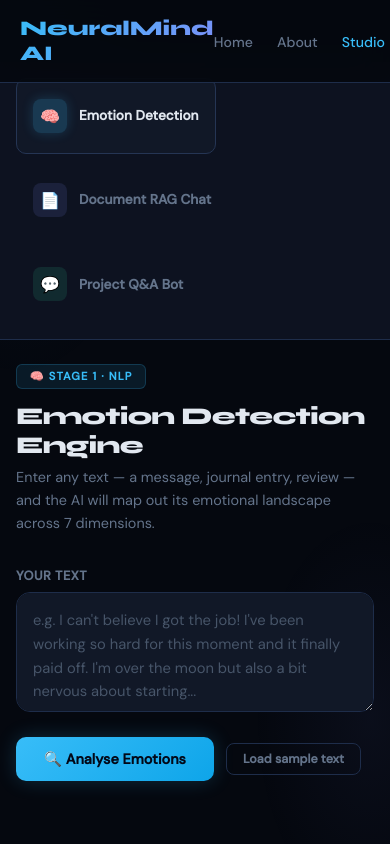
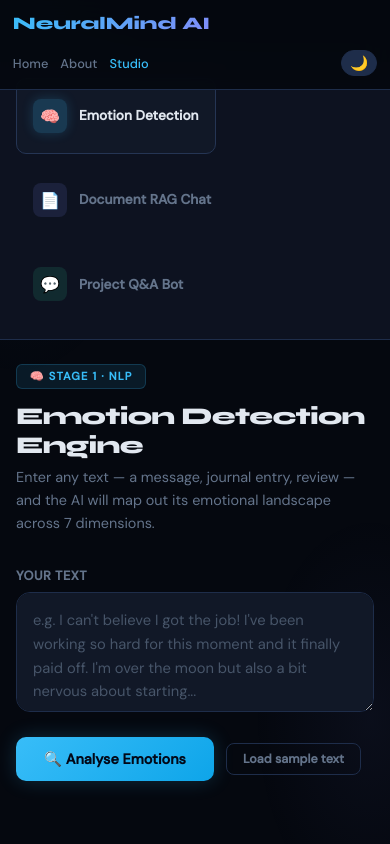
Before and after one commit to rashedshariff70/Smart-AI-Assistant-with-Emotion-Detection-and-Document-Based-Question-Answering, a Flask app: page /prediction in a window 390 px wide. Run offline with Flask 3, Linux system fonts and the light colour scheme; some libraries are stand-ins or nearby versions.

Commit message:
Added responsive CSS for mobile and tablet support

```diff
--- /dev/null
+++ b/static/css/responsive.css
@@ -0,0 +1,272 @@
+/* =====================================================
+   GLOBAL RESPONSIVE FIXES
+===================================================== */
+
+*{
+    max-width:100%;
+}
+
+html,
+body{
+    width:100%;
+    overflow-x:hidden;
+}
+
+/* Images */
+img{
+    max-width:100%;
+    height:auto;
+    display:block;
+}
+
+/* Videos */
+video,
+iframe{
+    max-width:100%;
+}
+
+/* Tables */
+table{
+    width:100%;
+    display:block;
+    overflow-x:auto;
+}
+
+/* Forms */
+input,
+select,
+textarea,
+button{
+    max-width:100%;
+}
+
+/* =====================================================
+   LARGE TABLETS
+===================================================== */
+
+@media screen and (max-width:992px){
+
+    nav{
+        padding:1rem 1.5rem !important;
+    }
+
+    .hero{
+        padding:7rem 1.5rem 3rem !important;
+    }
+
+    .section{
+        padding:4rem 1.5rem !important;
+    }
+
+    .cta-inner{
+        padding:3rem 2rem !important;
+    }
+
+    .cards{
+        grid-template-columns:repeat(auto-fit,minmax(260px,1fr)) !important;
+    }
+
+    .stats{
+        grid-template-columns:repeat(auto-fit,minmax(150px,1fr)) !important;
+    }
+}
+
+/* =====================================================
+   TABLETS & MOBILE
+===================================================== */
+
+@media screen and (max-width:768px){
+
+    nav{
+        padding:1rem !important;
+        flex-wrap:wrap;
+        gap:1rem;
+    }
+
+    .nav-right{
+        width:100%;
+        display:flex;
+        justify-content:space-between;
+        align-items:center;
+    }
+
+    .nav-links{
+        gap:1rem !important;
+        flex-wrap:wrap;
+    }
+
+    .hero{
+        min-height:auto !important;
+        padding-top:8rem !important;
+        padding-bottom:3rem !important;
+    }
+
+    .hero h1{
+        font-size:clamp(2rem,10vw,3.5rem) !important;
+        line-height:1.15 !important;
+    }
+
+    .hero-sub{
+        font-size:1rem !important;
+        line-height:1.6 !important;
+    }
+
+    .hero-cta{
+        flex-direction:column;
+        width:100%;
+        align-items:center;
+    }
+
+    .hero-cta .btn{
+        width:100%;
+        max-width:320px;
+        justify-content:center;
+    }
+
+    .badge-grid{
+        justify-content:center;
+    }
+
+    .cards{
+        grid-template-columns:1fr !important;
+    }
+
+    .card{
+        padding:1.5rem !important;
+    }
+
+    .stats{
+        grid-template-columns:1fr 1fr !important;
+    }
+
+    .stat{
+        padding:1.5rem 1rem !important;
+    }
+
+    .stat-num{
+        font-size:2rem !important;
+    }
+
+    .cta-inner{
+        padding:2rem 1.5rem !important;
+    }
+
+    footer{
+        flex-direction:column !important;
+        text-align:center;
+        gap:.75rem;
+        padding:1.5rem 1rem !important;
+    }
+}
+
+/* =====================================================
+   SMALL MOBILE DEVICES
+===================================================== */
+
+@media screen and (max-width:480px){
+
+    nav{
+        padding:.8rem !important;
+    }
+
+    .nav-logo{
+        font-size:1.1rem !important;
+    }
+
+    .nav-links{
+        gap:.75rem !important;
+    }
+
+    .nav-links a{
+        font-size:.8rem !important;
+    }
+
+    .hero{
+        padding-top:7.5rem !important;
+    }
+
+    .hero h1{
+        font-size:2rem !important;
+    }
+
+    .hero-sub{
+        font-size:.95rem !important;
+    }
+
+    .section{
+        padding:3rem 1rem !important;
+    }
+
+    .section-title{
+        font-size:1.8rem !important;
+    }
+
+    .cards{
+        gap:1rem !important;
+    }
+
+    .card{
+        padding:1.2rem !important;
+    }
+
+    .card h3{
+        font-size:1rem !important;
+    }
+
+    .card p{
+        font-size:.85rem !important;
+    }
+
+    .stats{
+        grid-template-columns:1fr !important;
+    }
+
+    .stat-num{
+        font-size:1.8rem !important;
+    }
+
+    .cta-inner{
+        padding:2rem 1rem !important;
+    }
+
+    .cta-inner h2{
+        font-size:1.6rem !important;
+    }
+
+    .theme-toggle{
+        padding:.3rem .5rem !important;
+    }
+
+    footer{
+        font-size:.75rem !important;
+    }
+}
+
+/* =====================================================
+   EXTRA SMALL DEVICES
+===================================================== */
+
+@media screen and (max-width:360px){
+
+    .hero h1{
+        font-size:1.8rem !important;
+    }
+
+    .hero-sub{
+        font-size:.9rem !important;
+    }
+
+    .btn{
+        width:100%;
+    }
+
+    .badge{
+        width:100%;
+        justify-content:center;
+    }
+
+    .nav-links{
+        width:100%;
+        justify-content:center;
+    }
+}
--- a/templates/about.html
+++ b/templates/about.html
@@ -4,6 +4,7 @@
 <meta charset="UTF-8"/>
 <meta name="viewport" content="width=device-width, initial-scale=1.0"/>
 <title>NeuralMind AI — About</title>
+<link rel="stylesheet" href="{{ url_for('static', filename='css/responsive.css') }}">
 <link href="https://fonts.googleapis.com/css2?family=Syne:wght@400;600;700;800&family=DM+Sans:ital,wght@0,300;0,400;0,500;1,300&display=swap" rel="stylesheet"/>
 <style>
 /* ═══════════════════════════════════════════════════════
--- a/templates/index.html
+++ b/templates/index.html
@@ -1,10 +1,11 @@
-cat > /home/claude/smart_ai_chatbot/templates/home.html << 'HTMLEOF'
+
 <!DOCTYPE html>
 <html lang="en" data-theme="dark">
 <head>
 <meta charset="UTF-8"/>
 <meta name="viewport" content="width=device-width,initial-scale=1.0"/>
 <title>NeuralMind AI — Home</title>
+<link rel="stylesheet" href="{{ url_for('static', filename='css/responsive.css') }}">
 <link href="https://fonts.googleapis.com/css2?family=Syne:wght@400;600;700;800&family=DM+Sans:ital,wght@0,300;0,400;0,500;1,300&display=swap" rel="stylesheet"/>
 <style>
 /* ═══════════════════════════════════════════════════════
--- a/templates/prediction.html
+++ b/templates/prediction.html
@@ -4,6 +4,7 @@
 <meta charset="UTF-8"/>
 <meta name="viewport" content="width=device-width, initial-scale=1.0"/>
 <title>NeuralMind AI — Prediction Studio</title>
+<link rel="stylesheet" href="{{ url_for('static', filename='css/responsive.css') }}">
 <link href="https://fonts.googleapis.com/css2?family=Syne:wght@400;600;700;800&family=DM+Sans:ital,wght@0,300;0,400;0,500;1,300&display=swap" rel="stylesheet"/>
 <style>
 /* ═══════════════════════════════════════════════════════
```
